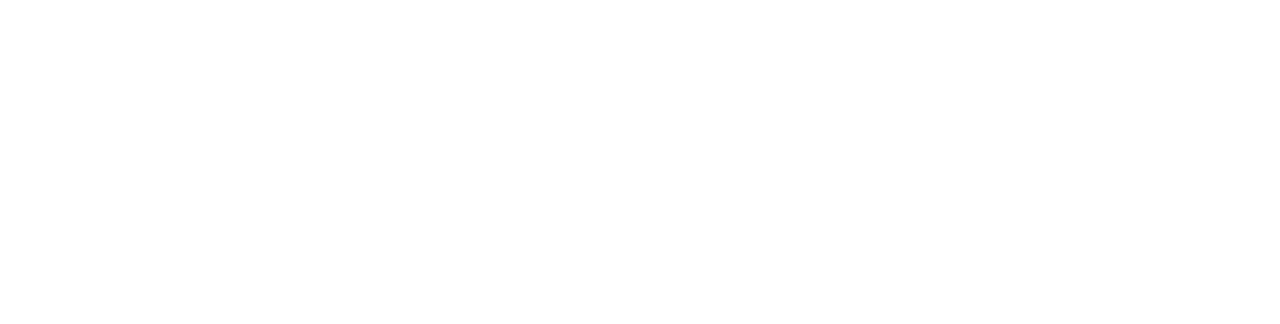
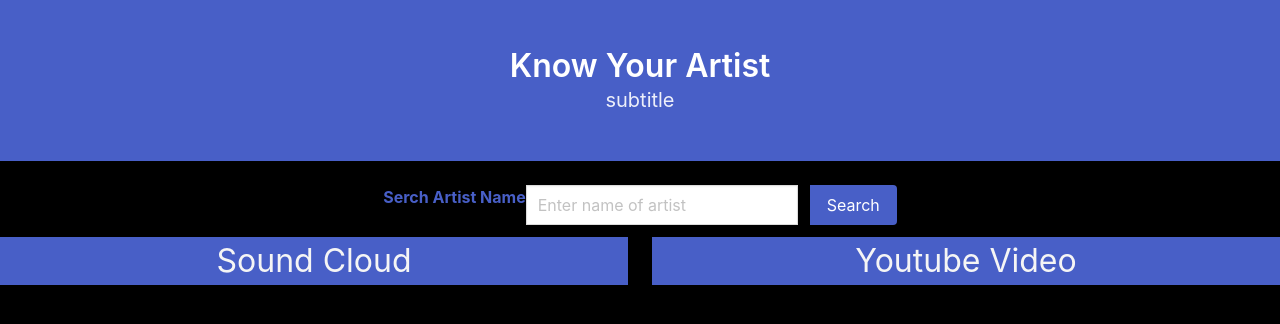
Before and after one commit to Sara-Mill/Artist-Profile, a plain HTML site: page index.html in a window 1280 px wide. Drawn offline with nearby package versions, Linux system fonts and the light colour scheme.

Commit message:
bulma framework to HTLM

```diff
--- a/css/style.css
+++ b/css/style.css
@@ -0,0 +1,4 @@
+body {
+    background-color: black;
+    height: 100vh;
+  }
--- a/index.html
+++ b/index.html
@@ -5,10 +5,55 @@
   <meta charset="UTF-8">
   <meta name="viewport" content="width=device-width, initial-scale=1.0">
   <title>Know Your Artist</title>
+  <!--bulma style link-->
+  <link rel="stylesheet" href="https://cdn.jsdelivr.net/npm/bulma@0.9.4/css/bulma.min.css">
   <link rel="stylesheet" type="text/css" href="./css/style.css"/>
 </head>
 
 <body>
+  <section class="hero is-link has-background-link has-text-centered ">
+    <div class="hero-body">
+      <p class="title">
+        Know Your Artist
+      </p>
+      <p class="subtitle">
+        subtitle
+      </p>
+    </div>
+  </section>
+<br>
+
+<div class="field has-addons is-grouped is-grouped-centered">
+  <label class="label has-text-link">Serch Artist Name</label>
+  <div class="control">
+    <input class="input" type="text" placeholder="Enter name of artist">
+  </div>
+  <div class="control">
+    <a class="button is-link">
+      Search
+    </a>
+  </div>
+</div>
+
+
+<div class = "columns is-variable is-3">
+  <div class = "column is-6">
+     <div class = "has-background-link has-text-centered has-text-light is-size-3">
+        Sound Cloud
+
+
+
+
+
+
+     </div>
+  </div>
+  <div class = "column is-6">
+     <div class = "has-background-link has-text-centered has-text-light is-size-3">
+        Youtube Video
+     </div>
+  </div>
+</div>
 
 
 
```
